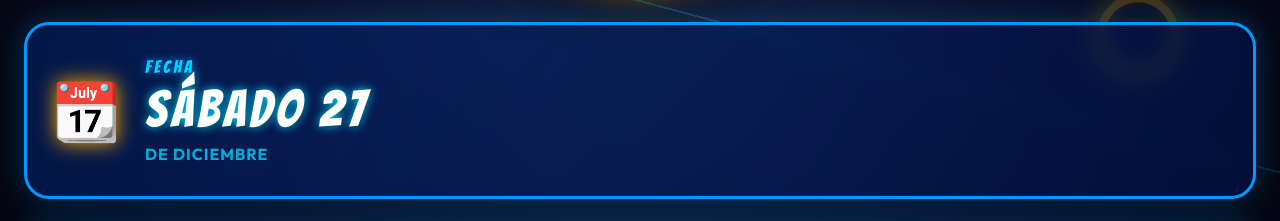
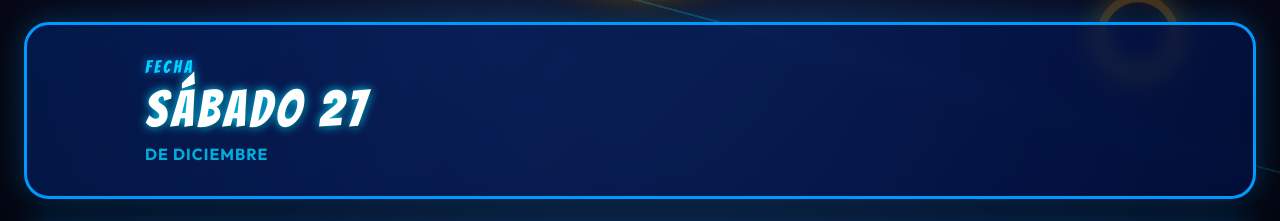
Before and after one commit to jcastillo16/cumplePablo, a plain HTML site: page index.html in a window 1280 px wide. Shown: the part 558-779 px from the top of the page. Drawn offline with nearby package versions, Linux system fonts and the light colour scheme.

Commit message:
Update index.html

```diff
--- a/index.html
+++ b/index.html
@@ -44,7 +44,7 @@
         <!-- Fecha y Hora con estilo Sonic -->
         <div class="event-details">
             <div class="detail-card date-card">
-                <div class="card-icon">📆</div>
+                <div class="card-icon"></div>
                 <div class="card-content">
                     <div class="detail-label">FECHA</div>
                     <div class="detail-main">SÁBADO 27</div>
```
